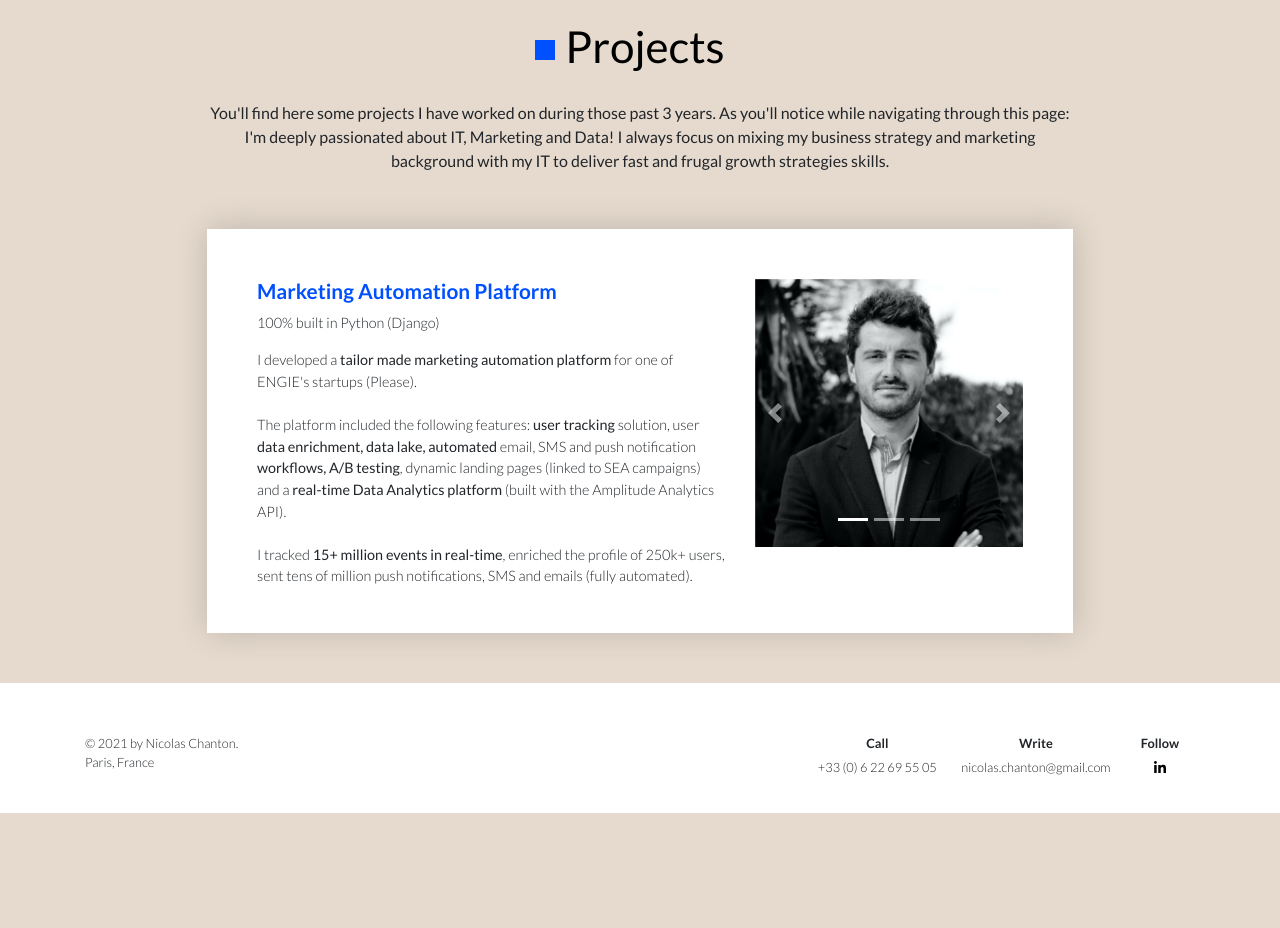
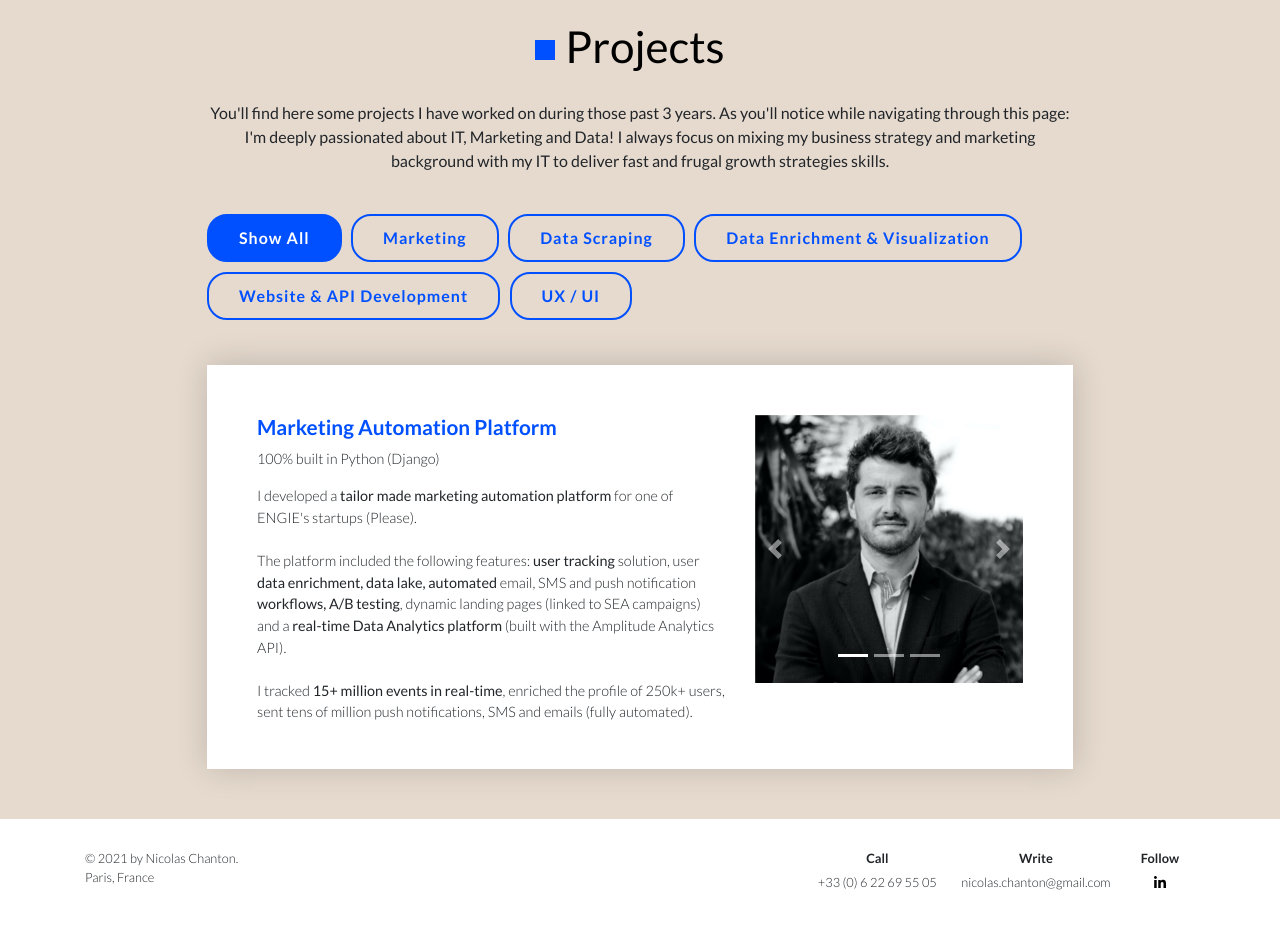
Before and after one commit to nicolaschanton/my-portfolio, a PHP site: page /projects.html in a window 1280 px wide. Before the commit the page ends 813 px from the top, so only its background shows below. Run offline with PHP 8.4, Linux system fonts and the light colour scheme; some libraries are stand-ins or nearby versions.

Commit message:
projects filter tags system done

```diff
--- a/css/main.css
+++ b/css/main.css
@@ -36,7 +36,6 @@ a:hover {
 
 button:focus {
     outline: none;
-    border: none;
 }
 
 
@@ -47,6 +46,34 @@ button:focus {
     text-align: center;
     color: white;
     margin: 5px;
+    padding: 10px 30px;
+    font-weight: 600;
+    font-family: 'Lato', sans-serif;
+    letter-spacing: 1px;
+    font-size: 1em;
+}
+
+#presentation-projects .button-primary {
+    background-color: #0050FF;
+    border-radius: 20px;
+    border: solid #0050FF 2px;
+    text-align: center;
+    color: white;
+    margin: 5px 5px 5px 0;
+    padding: 10px 30px;
+    font-weight: 600;
+    font-family: 'Lato', sans-serif;
+    letter-spacing: 1px;
+    font-size: 1em;
+}
+
+#presentation-projects .button-primary:hover {
+    background-color: #0050FF;
+    border-radius: 20px;
+    border: solid #0050FF 2px;
+    text-align: center;
+    color: white;
+    margin: 5px 5px 5px 0;
     padding: 10px 30px;
     font-weight: 600;
     font-family: 'Lato', sans-serif;
@@ -75,6 +102,34 @@ button:focus {
     text-align: center;
     color: #0050FF;
     margin: 5px;
+    padding: 10px 30px;
+    font-weight: 600;
+    font-family: 'Lato', sans-serif;
+    letter-spacing: 1px;
+    font-size: 1em;
+}
+
+#presentation-projects .button-secondary {
+    background: none;
+    border-radius: 20px;
+    border: solid #0050FF 2px;
+    text-align: center;
+    color: #0050FF;
+    margin: 5px 5px 5px 0;
+    padding: 10px 30px;
+    font-weight: 600;
+    font-family: 'Lato', sans-serif;
+    letter-spacing: 1px;
+    font-size: 1em;
+}
+
+#presentation-projects .button-secondary:hover {
+    background: none;
+    border-radius: 20px;
+    border: solid #0050FF 2px;
+    text-align: center;
+    color: #0050FF;
+    margin: 5px 5px 5px 0;
     padding: 10px 30px;
     font-weight: 600;
     font-family: 'Lato', sans-serif;
--- /dev/null
+++ b/js/filter_projects.js
@@ -0,0 +1,52 @@
+function filterSelection(buttonChoice) {
+    var myDivs, myDiv, myButton, myButtons;
+    myDivs = document.getElementsByClassName("filterDiv");
+    myButtons = document.getElementsByClassName("filterButtons");
+
+    if (buttonChoice == 'All') {
+        var b, myButtonClassList;
+        for (b = 0; b < myButtons.length; b++) {
+            myButton = myButtons[b];
+            myButtonClassList = myButton.classList.value.split(" ");
+            if (myButtonClassList.includes(buttonChoice)) {
+                myButton.classList.remove("button-secondary");
+                myButton.classList.remove("button-primary");
+                myButton.classList.add("button-primary");
+            } else {
+                myButton.classList.remove("button-secondary");
+                myButton.classList.remove("button-primary");
+                myButton.classList.add("button-secondary");
+            }
+        }
+        var i;
+        for (i = 0; i < myDivs.length; i++) {
+            myDiv = myDivs[i];
+            myDiv.style.display = 'flex';
+        }
+    } else {
+        var c, myButtonClassList2;
+        for (c = 0; c < myButtons.length; c++) {
+            myButton = myButtons[c];
+            myButtonClassList2 = myButton.classList.value.split(" ");
+            if (myButtonClassList2.includes(buttonChoice)) {
+                myButton.classList.remove("button-secondary");
+                myButton.classList.remove("button-primary");
+                myButton.classList.add("button-primary");
+            } else {
+                myButton.classList.remove("button-secondary");
+                myButton.classList.remove("button-primary");
+                myButton.classList.add("button-secondary");
+            }
+        }
+        var j, myClassList;
+        for (j = 0; j < myDivs.length; j++) {
+            myDiv = myDivs[j];
+            myClassList = myDiv.classList.value.split(" ");
+            if (myClassList.includes(buttonChoice)) {
+                myDiv.style.display = 'flex';
+            } else {
+                myDiv.style.display = 'none';
+            }
+        }
+    }
+  }
--- a/projects.html
+++ b/projects.html
@@ -21,7 +21,7 @@
     <meta name="twitter:card" content="summary_large_image">
 
     <!-- TITLE -->
-    <title>Nicolas Chanton | Welcome 👋</title>
+    <title>Nicolas Chanton | Projects</title>
 
     <!-- ICONS -->
     <link rel="apple-touch-icon" sizes="180x180" href="img/favicon_io/apple-touch-icon.png">
@@ -60,10 +60,20 @@
                                     to deliver fast and frugal growth strategies skills.</p>
                         </div>
 
+                        <div class="right-container-buttons-item padding-top-20">
+                            <button onclick="filterSelection('All')" class="button-primary All filterButtons">Show All</button>
+                            <button onclick="filterSelection('Marketing')" class="button-secondary Marketing filterButtons">Marketing</button>
+                            <button onclick="filterSelection('DataScraping')" class="button-secondary DataScraping filterButtons">Data Scraping</button>
+                            <button onclick="filterSelection('DataEnrichmenVisualization')" class="button-secondary DataEnrichmenVisualization filterButtons">Data Enrichment & Visualization</button>
+                            <button onclick="filterSelection('WebsiteDevelopment')" class="button-secondary WebsiteDevelopment filterButtons">Website & API Development</button>
+                            <button onclick="filterSelection('UXUI')" class="button-secondary UXUI filterButtons">UX / UI</button>
+                        </div>
+
                         <div id="projects" class="padding-top-10 padding-bottom-20">
 
+                            <!-- MARKETING -->
                             <!-- MARKETING AUTOMATION -->
-                            <div id="marketingAutomationPlatform" data-tag="marketing" class="projects-container-item">
+                            <div id="marketingAutomationPlatform" class="projects-container-item filterDiv Marketing">
 
                                 <div class="projects-container-item-text">
                                     <h3>Marketing Automation Platform</h3>
@@ -119,6 +129,18 @@
                                     </div>
 
                                 </div>
+
+
+                            <!-- DATA SCRAPING -->
+
+
+                            <!-- DATA ENRICHMENT & VIZ -->
+
+
+                            <!-- WEBSITE & API DEVELOPMENT -->
+
+
+                            <!-- UX/UI -->
 
                         </div>
 
@@ -207,5 +229,8 @@
     <script src="https://cdnjs.cloudflare.com/ajax/libs/popper.js/1.12.9/umd/popper.min.js" integrity="sha384-ApNbgh9B+Y1QKtv3Rn7W3mgPxhU9K/ScQsAP7hUibX39j7fakFPskvXusvfa0b4Q" crossorigin="anonymous"></script>
     <script src="https://maxcdn.bootstrapcdn.com/bootstrap/4.0.0/js/bootstrap.min.js" integrity="sha384-JZR6Spejh4U02d8jOt6vLEHfe/JQGiRRSQQxSfFWpi1MquVdAyjUar5+76PVCmYl" crossorigin="anonymous"></script>
 
+    <!-- JS -->
+    <script src="js/lazysizes.min.js"></script>
+    <script src="js/filter_projects.js"></script>
 </body>
 </html>
--- a/resume.html
+++ b/resume.html
@@ -21,7 +21,7 @@
     <meta name="twitter:card" content="summary_large_image">
 
     <!-- TITLE -->
-    <title>Nicolas Chanton | Welcome 👋</title>
+    <title>Nicolas Chanton | Resume</title>
 
     <!-- ICONS -->
     <link rel="apple-touch-icon" sizes="180x180" href="img/favicon_io/apple-touch-icon.png">
```
Also changed, not shown: carousel.html (deleted, +0 -88 lines), js/lazysizes.min.js (added).
